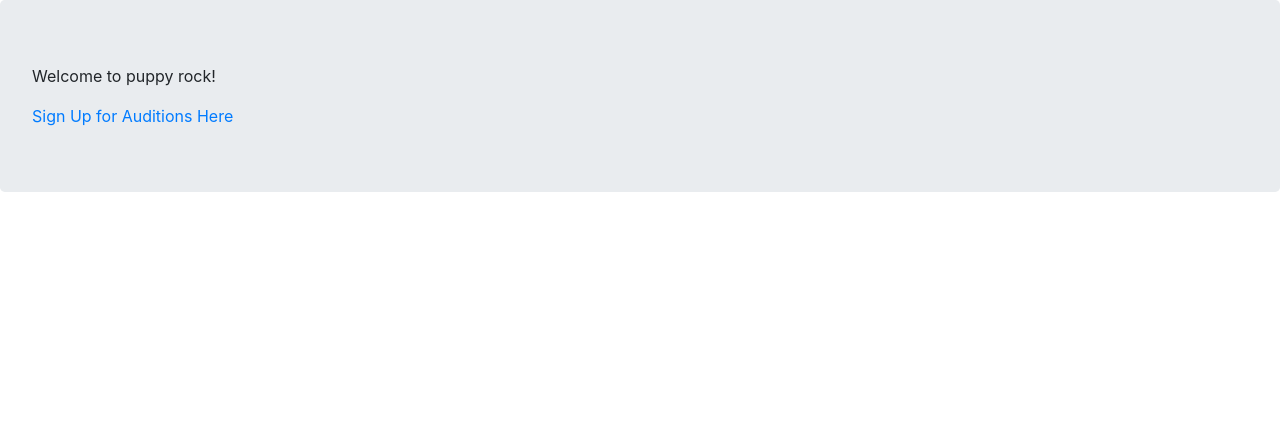
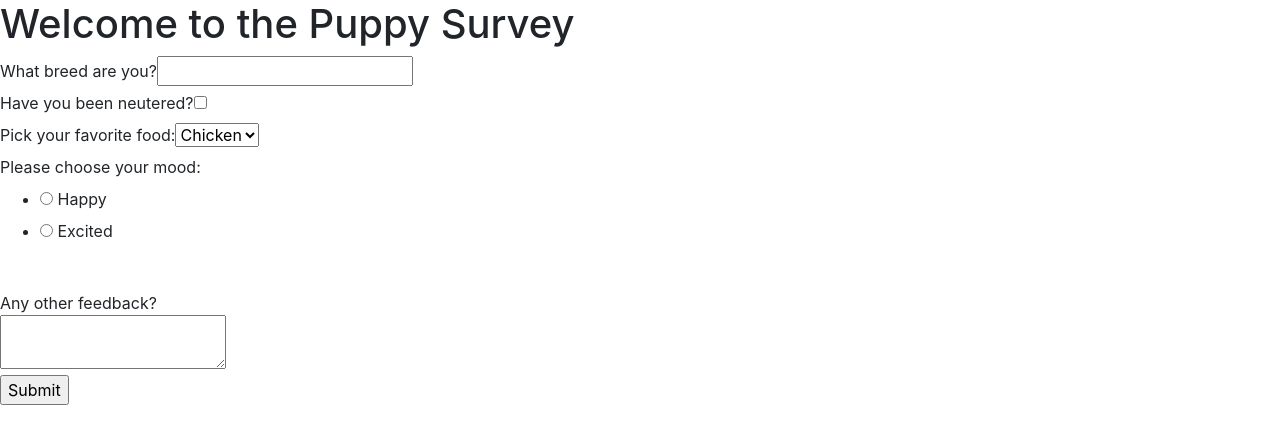
Before and after one commit to YoungHaYoo12/flask-bootcamp, a Flask app: page / in a window 1280 px wide. Shown: the part 56-500 px from the top of the page. Run offline with Flask 2, Linux system fonts and the light colour scheme; some libraries are stand-ins or nearby versions.

Commit message:
Add form to index.html

```diff
--- a/Lecture/templates/index.html
+++ b/Lecture/templates/index.html
@@ -1,6 +1,20 @@
 {% extends "base.html" %}
 {% block content %}
-  <div class="jumbotron">
-    <p>Welcome to puppy rock!</p>
-    <a href="{{url_for('signup')}}">Sign Up for Auditions Here</a>
+<h1>Welcome to the Puppy Survey</h1>
+<form method="post">
+  {{form.hidden_tag()}}
+  {{form.breed.label}}{{form.breed}}
+  <br>
+  {{form.neutered.label}}{{form.neutered}}
+  <br>
+  {{form.food_choice.label}}{{form.food_choice}}
+  <br>
+  {{form.mood.label}}{{form.mood}}
+  <br>
+  Any other feedback?
+  <br>
+  {{form.feedback}}
+  <br>
+  {{form.submit()}}
+</form>
 {% endblock %}
```
